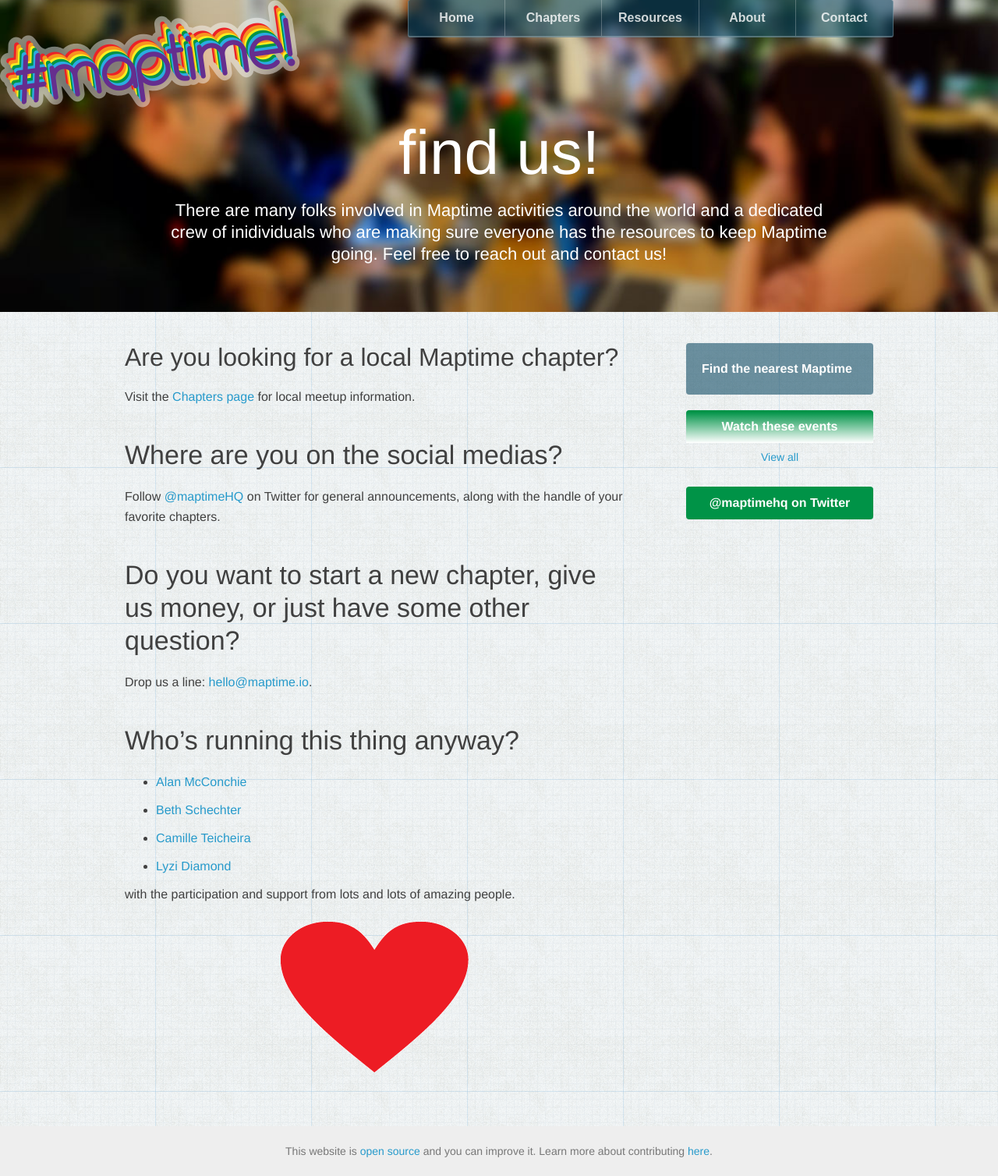
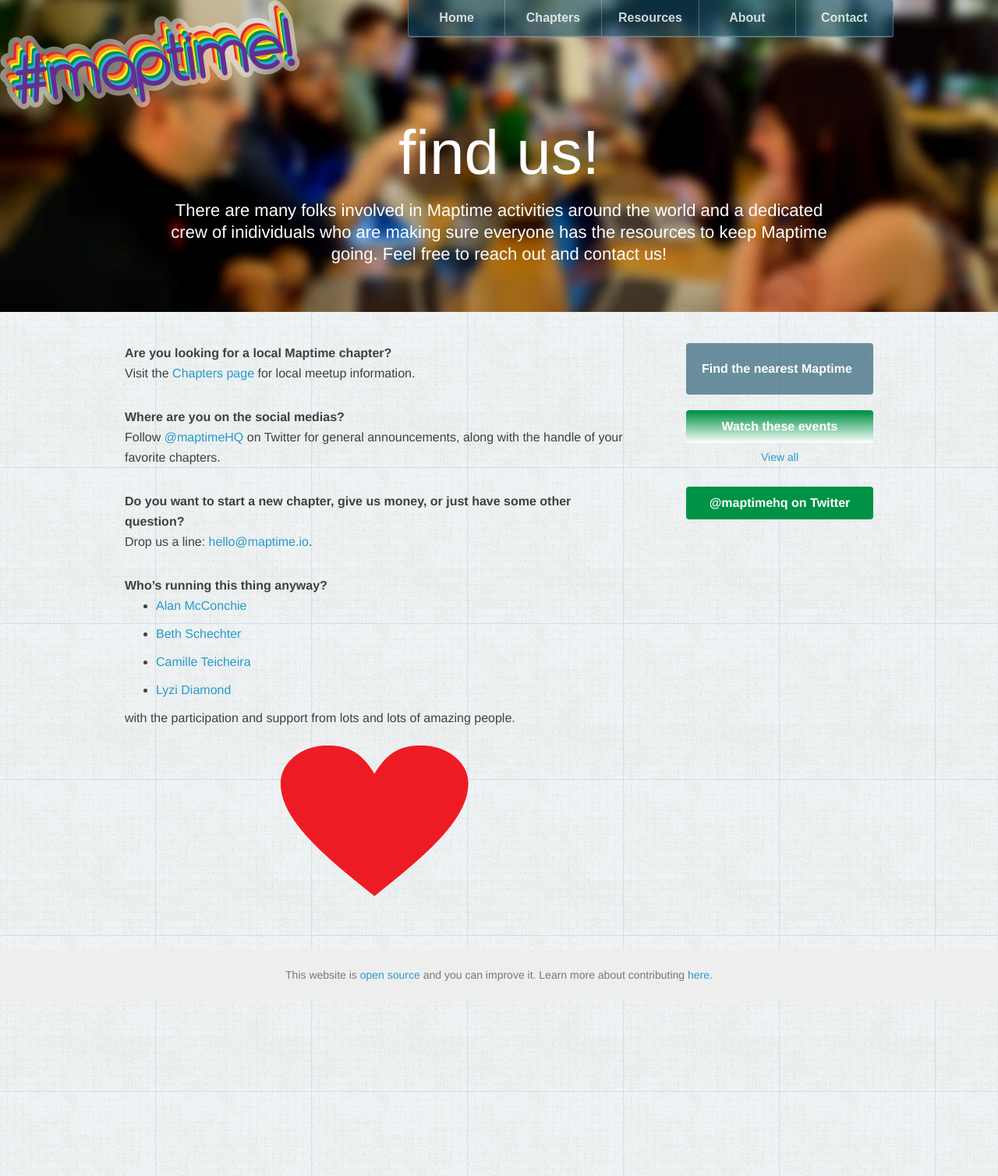
Before and after one commit to maptime/maptime.github.io, a Jekyll site: the page built from contact/index.html, in a window 1280 px wide. Shown: the whole page at 78% size. Built offline with Jekyll 4.4.1, drawn with Linux system fonts in a browser that asks for light colours.

Commit message:
resizes headings

```diff
--- a/contact/index.html
+++ b/contact/index.html
@@ -3,17 +3,17 @@
 title: Contact
 description: "There are many folks involved in Maptime activities around the world and a dedicated crew of inidividuals who are making sure everyone has the resources to keep Maptime going. Feel free to reach out and contact us!"
 ---
-<h1>Are you looking for a local Maptime chapter?</h1>
+<h4>Are you looking for a local Maptime chapter?</h4>
 <p>Visit the <a title="Chapters" href="{{site.baseurl}}/chapters/">Chapters page</a>
 for local meetup information.</p>
 
-<h2>Where are you on the social medias?</h2>
+<h4>Where are you on the social medias?</h4>
 <p>Follow <a href="http://twitter.com/maptimeHQ" target="_blank">@maptimeHQ</a> on Twitter for general announcements, along with the handle of your favorite chapters.</p>
 
-<p><h2>Do you want to start a new chapter, give us money, or just have some other question?</h2>
+<p><h4>Do you want to start a new chapter, give us money, or just have some other question?</h4>
 <p>Drop us a line: <a href="mailto:hello@maptime.io">hello@maptime.io</a>.</p>
 
-<h2>Who&#8217;s running this thing anyway?</h2>
+<h4>Who&#8217;s running this thing anyway?</h4>
 <ul>
 	<li><a href="http://twitter.com/mappingmashups" target="_blank">Alan McConchie</a></li>
 	<li><a href="http://twitter.com/bethschechter" target="_blank">Beth Schechter</a></li>
```
